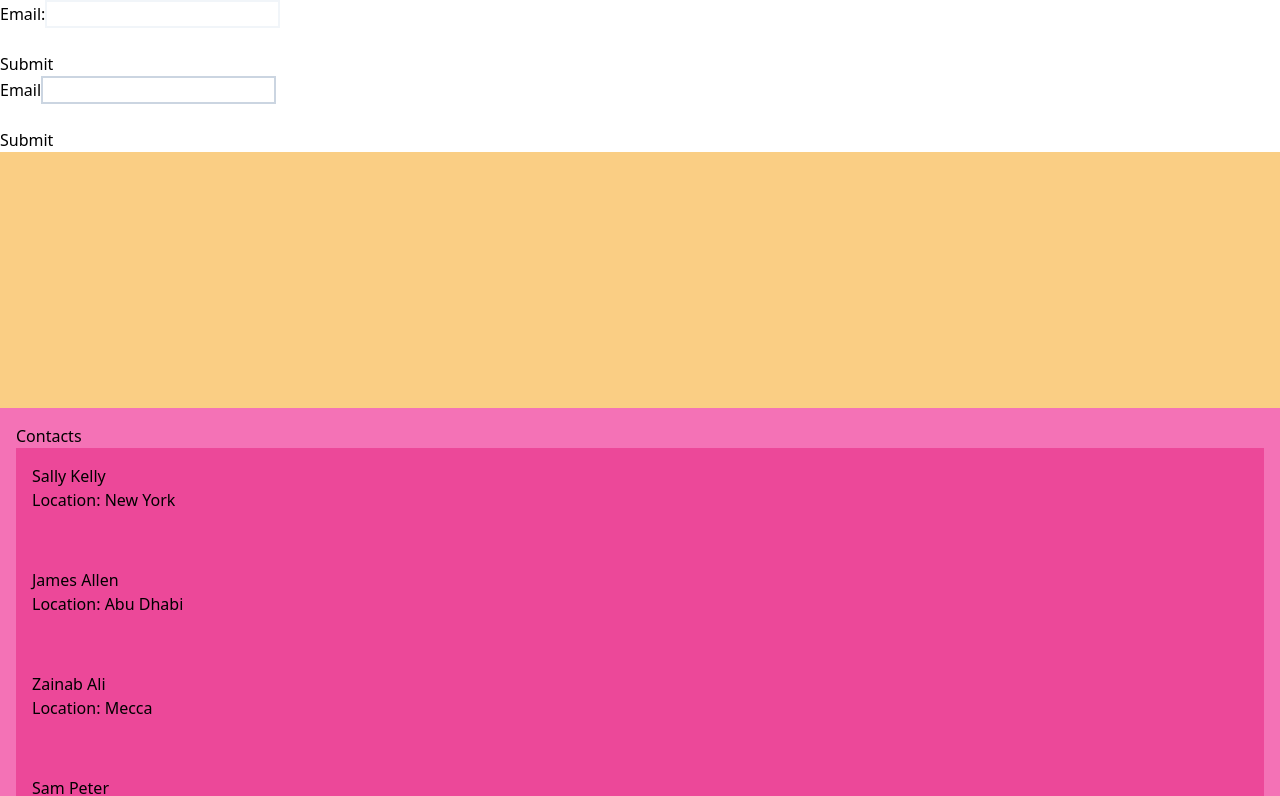
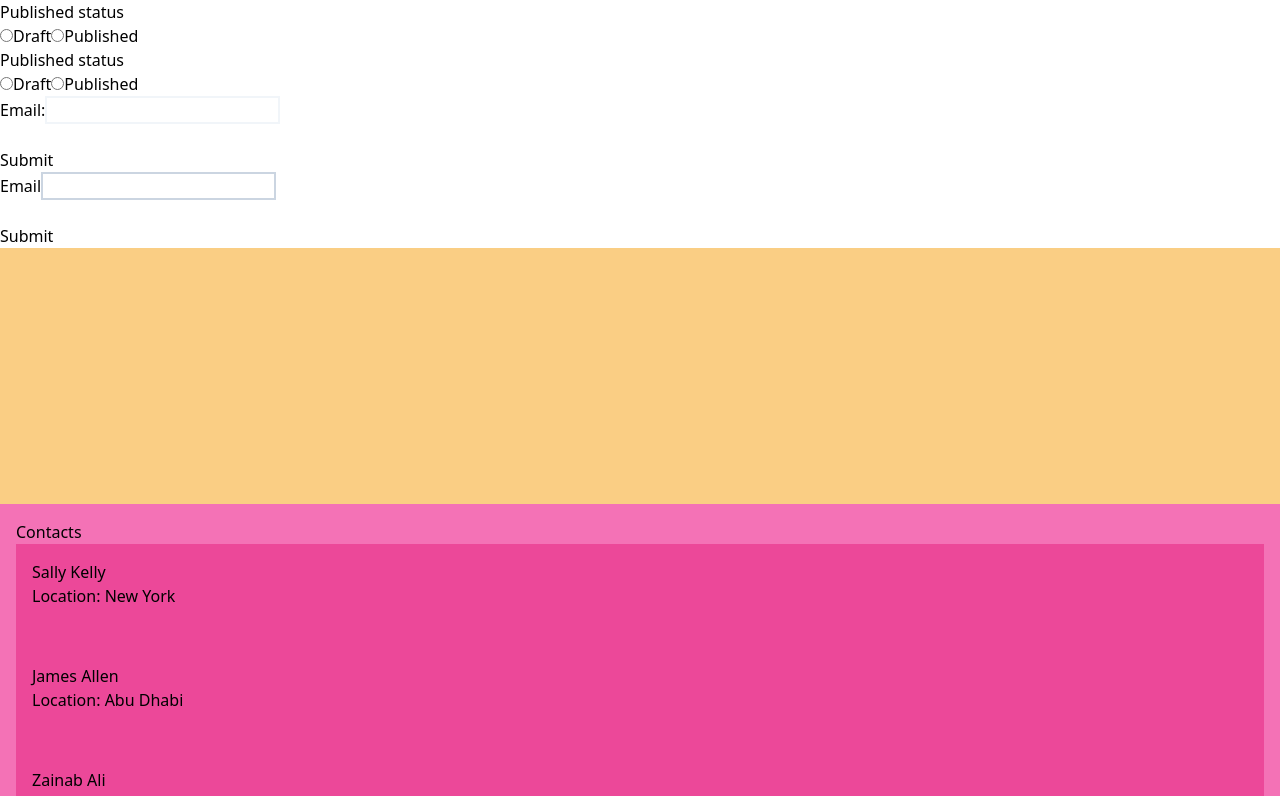
Before and after one commit to saidibnali19/tailwind-in-next, a Next.js app: page / in a window 1280 px wide. Shown: the top 796 px of the page. Built offline with nearby package versions, Linux system fonts and the light colour scheme.

Commit message:
style sibling elements using named peers

```diff
--- a/src/app/page.js
+++ b/src/app/page.js
@@ -24,6 +24,24 @@ export default function Home() {
 
   return (
     <>
+      <fieldset>
+        <legend>Published status</legend>
+        <input className="peer/draft" id="draft" type="radio" name="status" />
+        <label htmlFor="draft">Draft</label>
+        <input className="peer/published" id="published" type="radio" name="status" />
+        <label htmlFor="published">Published</label>
+        <p className="hidden peer-checked/draft:block">Drafts are only visible to admins</p>
+        <p className="hidden peer-checked/published:block">Published posts are visible to the public</p>
+      </fieldset>
+      <fieldset>
+        <legend>Published status</legend>
+        <input className="peer/draft" id="draft" type="radio" name="status" />
+        <label htmlFor="draft">Draft</label>
+        <input className="peer/published" type="radio" name="status" id="published" />
+        <label htmlFor="published">Published</label>
+        <p className="hidden peer-checked/draft:block">Drafts are only visible to admins</p>
+        <p className="hidden peer-checked/published:block">Published posts are available for the public</p>
+      </fieldset>
       <form>
         <label>Email:
           <input className="border-solid border-2 border-slate-100 peer" type="email" />
```
